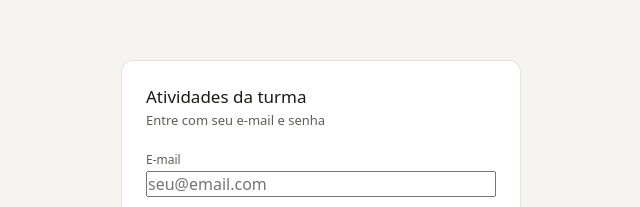
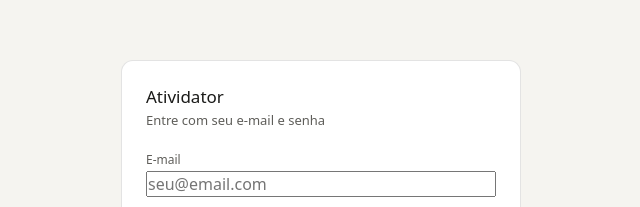
Before and after one commit to LeonidasARMata/atividator, a website: page frontend/index.html in a window 1280 px wide. Shown: the part 186-393 px from the top of the page, 319-959 px from the left. Drawn offline with Linux system fonts and the light colour scheme; no server answers.

Commit message:
name fix

```diff
--- a/frontend/index.html
+++ b/frontend/index.html
@@ -3,7 +3,7 @@
 <head>
   <meta charset="UTF-8" />
   <meta name="viewport" content="width=device-width, initial-scale=1.0" />
-  <title>Atividades da Turma</title>
+  <title>Atividator</title>
   <link rel="stylesheet" href="css/reset.css" />
   <link rel="stylesheet" href="css/variables.css" />
   <link rel="stylesheet" href="css/layout.css" />
@@ -20,7 +20,7 @@
 <div id="pg-login" class="page on">
   <div class="center">
     <div class="box">
-      <h2>Atividades da turma</h2>
+      <h2>Atividator</h2>
       <p class="sub">Entre com seu e-mail e senha</p>
       <div class="f"><label>E-mail</label>
         <input id="l-email" type="email" placeholder="seu@email.com" />
```
